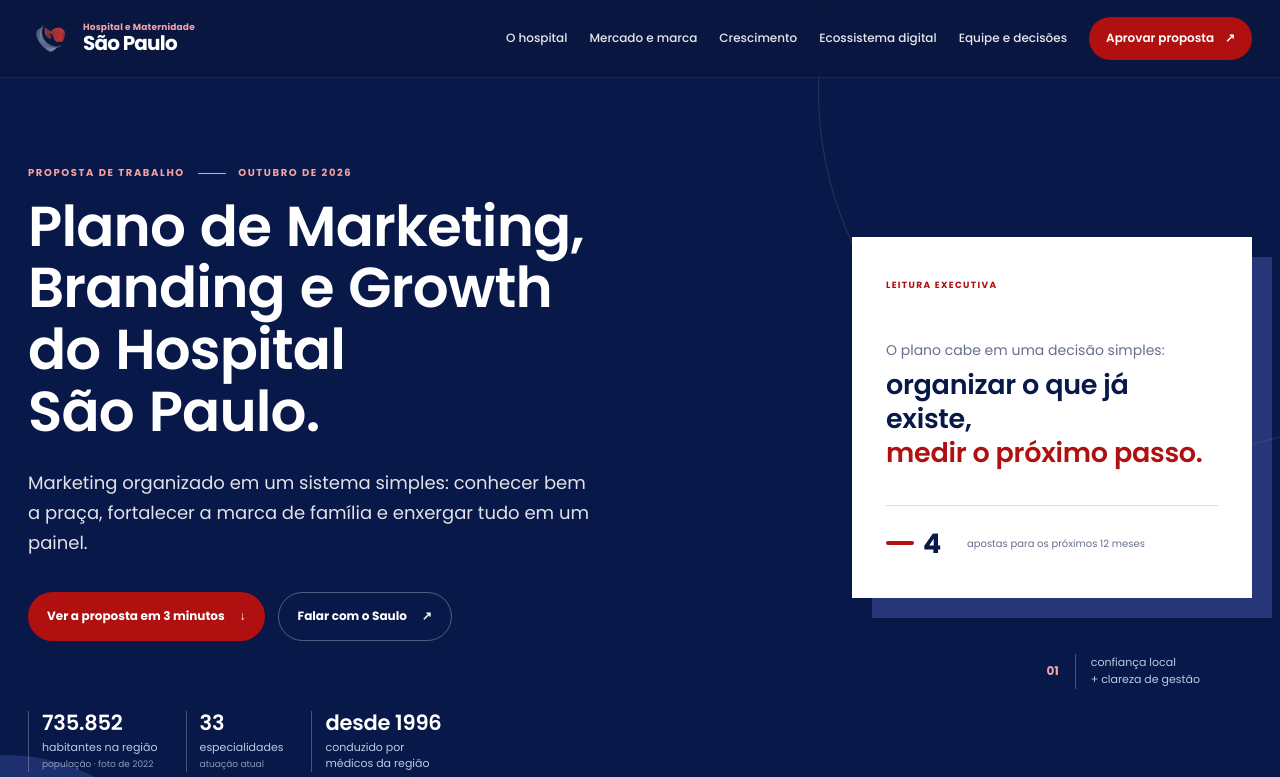
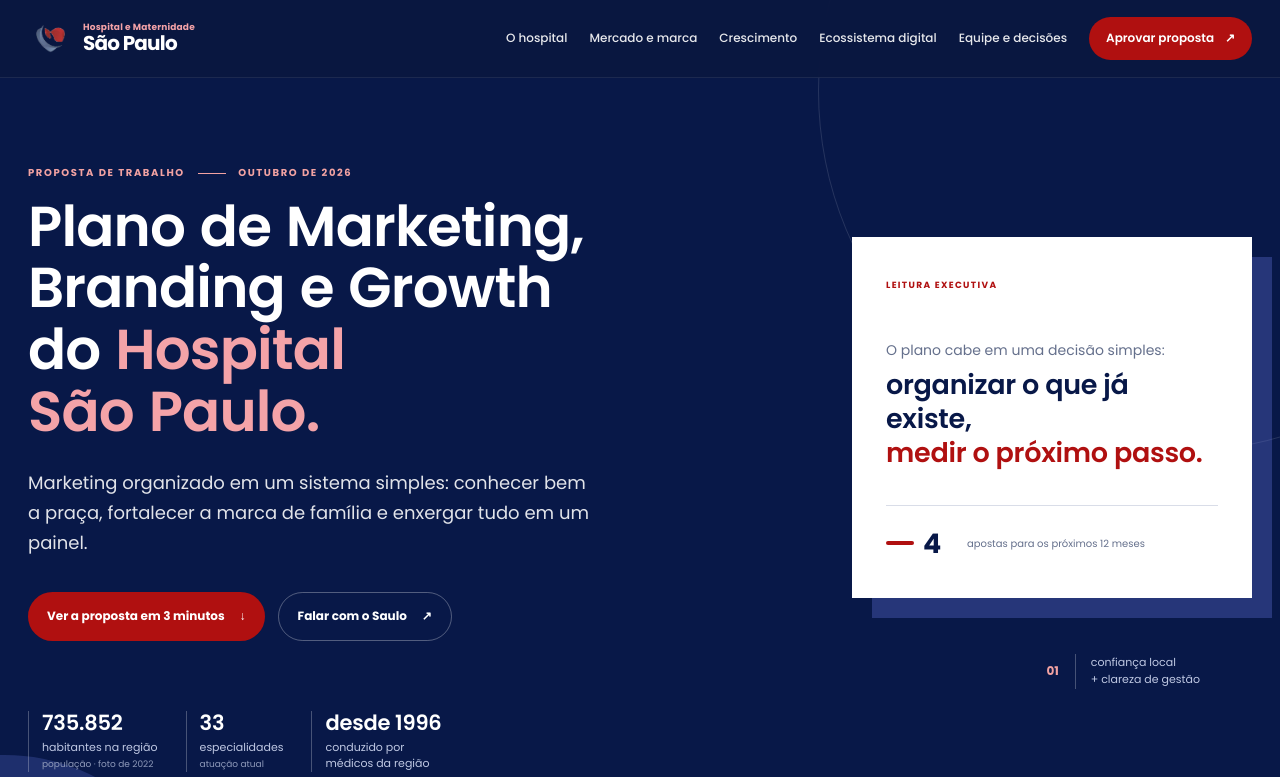
Before and after one commit to emanaproducoes-cmyk/hospitalsaopaulo, a Next.js app: page / in a window 1280 px wide. Shown: the top 777 px of the page. Built offline with nearby package versions, Linux system fonts and the light colour scheme.

Commit message:
Update hero-soft.css

```diff
--- a/app/hero-soft.css
+++ b/app/hero-soft.css
@@ -88,3 +88,9 @@
     background: #ffffff;
   }
 }
+
+
+/* Destaque de cor no nome do hospital, dentro do título */
+main .hero .hero-copy h1 .hero-highlight {
+  color: #f4a3a8 !important;
+}
```
